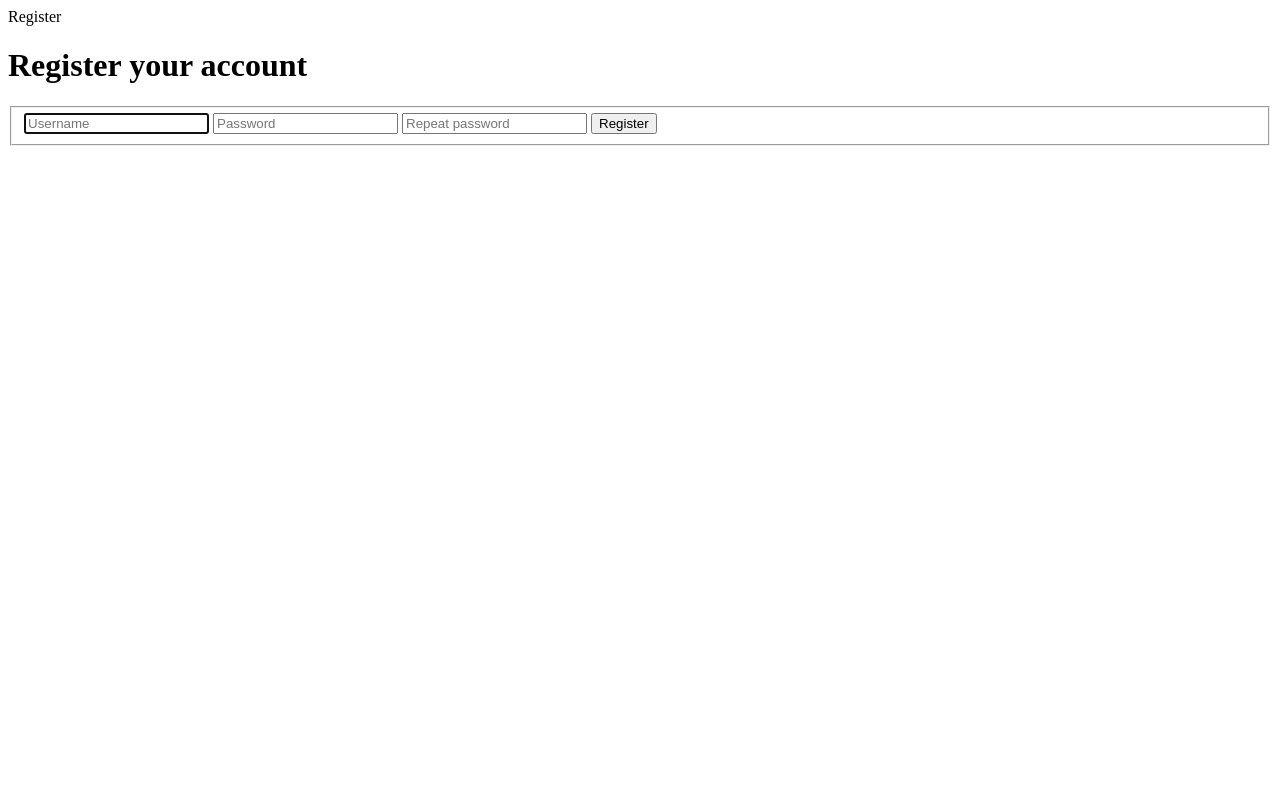
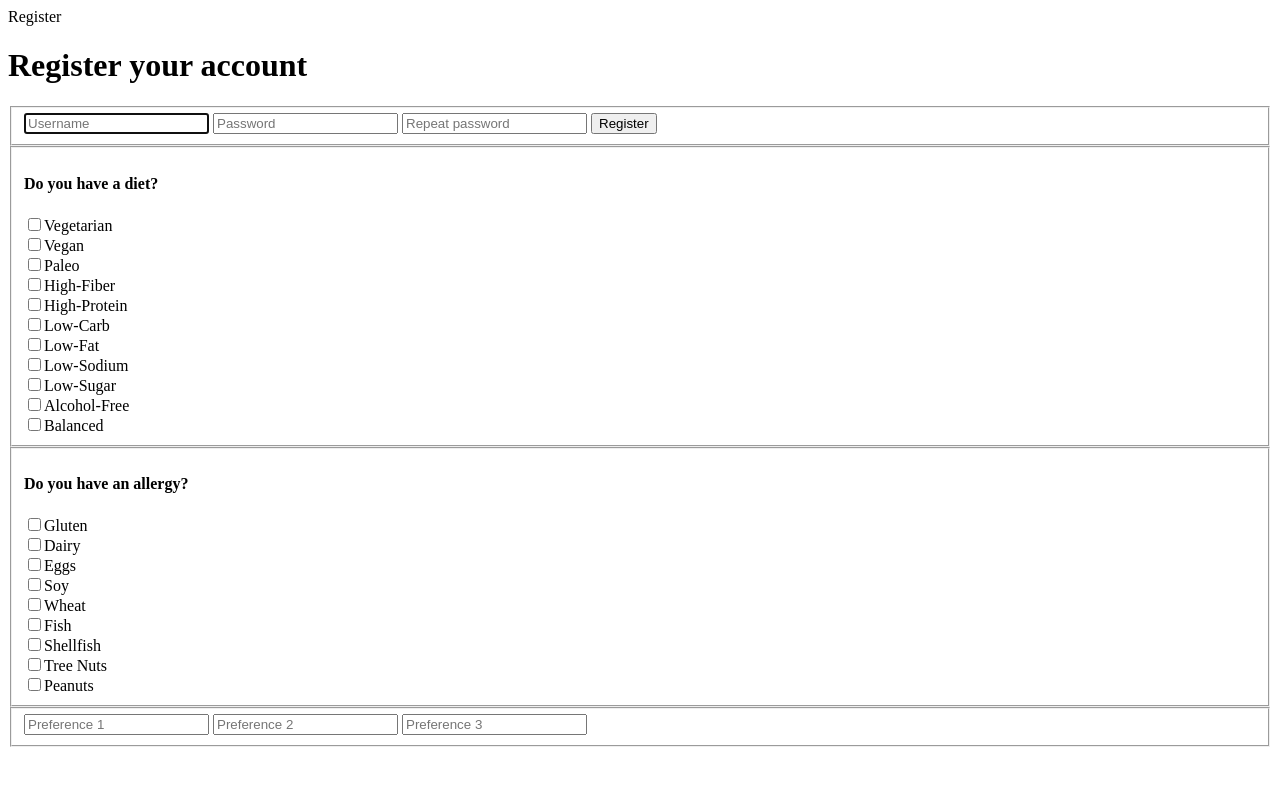
Before and after one commit to Brandtair/IK02, a Flask app: page /register in a window 1280 px wide. Shown: the top 786 px of the page. Run offline with Flask 2, Linux system fonts and the light colour scheme; some libraries are stand-ins or nearby versions.

Commit message:
login & register

```diff
--- a/templates/login.html
+++ b/templates/login.html
@@ -12,9 +12,6 @@
             <input class="form-control" name="password" placeholder="Password" type="password"/>
             <button class="btn btn-default" type="submit">Log In</button>
         </fieldset>
-        <fieldset>
-
-        </fieldset>
     </form>
 {% endblock %}
 </html>
--- a/templates/register.html
+++ b/templates/register.html
@@ -13,6 +13,37 @@
             <input class="form-control" name="repeat" placeholder="Repeat password" type="password"/>
             <button class="btn btn-default" type="submit">Register</button>
         </fieldset>
+        <fieldset>
+            <h4>Do you have a diet?</h4>
+            <input type="checkbox" name="vegetarian" value="True">Vegetarian<br>
+            <input type="checkbox" name="vegan" value="True">Vegan<br>
+            <input type="checkbox" name="paleo" value="True">Paleo<br>
+            <input type="checkbox" name="high-fiber" value="True">High-Fiber<br>
+            <input type="checkbox" name="high-protein" value="True">High-Protein<br>
+            <input type="checkbox" name="low-carb" value="True">Low-Carb<br>
+            <input type="checkbox" name="low-fat" value="True">Low-Fat<br>
+            <input type="checkbox" name="low-sodium" value="True">Low-Sodium<br>
+            <input type="checkbox" name="low-sugar" value="True">Low-Sugar<br>
+            <input type="checkbox" name="alcohol-free" value="True">Alcohol-Free<br>
+            <input type="checkbox" name="balanced" value="True">Balanced<br>
+        </fieldset>
+        <fieldset>
+            <h4>Do you have an allergy?</h4>
+            <input type="checkbox" name="gluten" value="True">Gluten<br>
+            <input type="checkbox" name="dairy" value="True">Dairy<br>
+            <input type="checkbox" name="eggs" value="True">Eggs<br>
+            <input type="checkbox" name="soy" value="True">Soy<br>
+            <input type="checkbox" name="wheat" value="True">Wheat<br>
+            <input type="checkbox" name="fish" value="True">Fish<br>
+            <input type="checkbox" name="shellfish" value="True">Shellfish<br>
+            <input type="checkbox" name="treenuts" value="True">Tree Nuts<br>
+            <input type="checkbox" name="peanuts" value="True">Peanuts<br>
+        </fieldset>
+        <fieldset>
+            <input autocomplete="off" autofocus name="pref1" placeholder="Preference 1" type="text"/>
+            <input autocomplete="off" autofocus name="pref2" placeholder="Preference 2" type="text"/>
+            <input autocomplete="off" autofocus name="pref3" placeholder="Preference 3" type="text"/>
+        </fieldset>
     </form>
 {% endblock %}
 </html>
```
